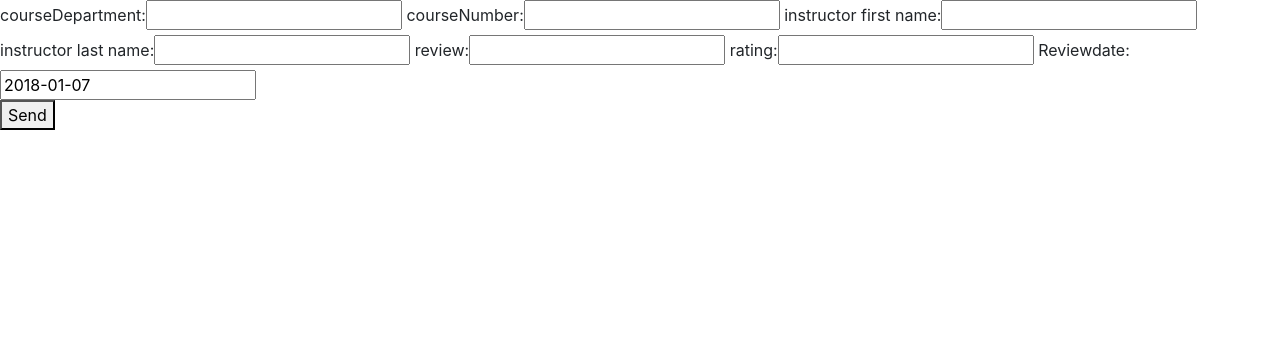
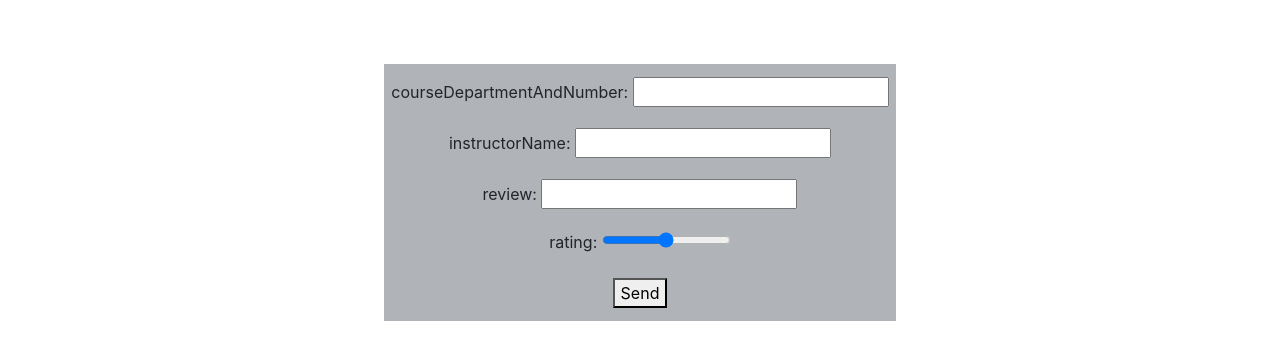
Before and after one commit to ejdweck/rate_courses, a Django app: page /add_course_review/ in a window 1280 px wide. Shown: the part 56-416 px from the top of the page. Run offline with Django 3.2, Linux system fonts and the light colour scheme; data comes from the database, SQL or seed files in the repository; both versions use the stored data as it was after the commit; some libraries are stand-ins or nearby versions.

Commit message:
major changes to add course review form. reduced bumber of entry fields as well as changed rating to a slider.  Working on implementing search functionality

```diff
--- a/course/forms.py
+++ b/course/forms.py
@@ -2,6 +2,12 @@ import datetime
 from django import forms
 
 class AddCourseReviewForm(forms.Form):
+    courseDepartmentAndNumber = forms.CharField(
+        required = True,
+        label = 'courseDepartmentAndNumber',
+        max_length = 32
+    )
+    '''
     courseDepartment = forms.CharField(
         required = True,
         label = 'courseDepartment',
@@ -12,6 +18,14 @@ class AddCourseReviewForm(forms.Form):
         label = 'courseNumber',
         max_length = 32
     )
+    '''
+
+    instructorName = forms.CharField(
+        required = True,
+        label = 'instructorName',
+        max_length = 32
+    )
+    '''
     instructorFirstName = forms.CharField(
         required = True,
         label = 'instructor first name',
@@ -22,6 +36,7 @@ class AddCourseReviewForm(forms.Form):
         label = 'instructor last name',
         max_length = 32
     )
+    '''
     review = forms.CharField(
     	required = True,
     	label = 'review',
@@ -29,8 +44,11 @@ class AddCourseReviewForm(forms.Form):
     )
     rating = forms.IntegerField(
     	required = True,
-    	label = 'rating'
+    	label = 'rating',
+        widget=forms.TextInput(attrs={'type': 'range','min':'0','max':'10','step':'1'})
     )
+    '''
     reviewDate = forms.DateField(
     	initial = datetime.date.today
     )
+    '''
--- a/course/urls.py
+++ b/course/urls.py
@@ -11,6 +11,7 @@ urlpatterns = [
  	url(r'^courses/$', views.courses, name='courses'),
     url(r'^course_reviews/$', views.course_reviews, name='course_reviews'),
     url(r'^add_course_review/$', views.add_course_review, name='add_course_review'),
+    url(r'^search/$', views.search, name='search'),
 
     # authentification system urls
     url(r'^login/$', auth_views.login, name='login'),
--- a/course/views.py
+++ b/course/views.py
@@ -7,8 +7,7 @@ from course.models import CourseReview, Course, Instructor
 from django.db.models import Avg
 from django.http import HttpResponse
 from django.core.exceptions import ObjectDoesNotExist
-
-#django.core.exceptions
+import datetime
 
 def homepage(request):
     cursor = connection.cursor()
@@ -39,23 +38,41 @@ def course_reviews(request):
 
 def add_course_review(request):
     if request.method == 'GET':
-        form = AddCourseReviewForm()
+        form = AddCourseReviewForm(auto_id=True)
     else:
-        form = AddCourseReviewForm(request.POST)
+        form = AddCourseReviewForm(request.POST,auto_id=True)
         if form.is_valid():
-            courseDepartment = form.cleaned_data['courseDepartment']
+            #courseDepartment = form.cleaned_data['courseDepartment']
+            # parse course department and course number from single field on form
+            courseDepartmentIndex = 0
+            courseDepartmentAndNumber = form.cleaned_data['courseDepartmentAndNumber']
+            for c in range(len(courseDepartmentAndNumber)):
+                if (courseDepartmentAndNumber[c].isdigit()):
+                    courseDepartmentIndex = c
+                    break;
+
+            courseDepartment = courseDepartmentAndNumber[0:courseDepartmentIndex]
+            # force courseDepartment to uppercase letters for consistency in database
             courseDepartment = courseDepartment.upper()
-            courseNumber = form.cleaned_data['courseNumber']
+            courseNumber = courseDepartmentAndNumber[courseDepartmentIndex:len(courseDepartmentAndNumber)]
+
+            #courseNumber = form.cleaned_data['courseNumber']
             review = form.cleaned_data['review']
             rating = form.cleaned_data['rating']
-            reviewDate = form.cleaned_data['reviewDate']
-            instructorFirstName = form.cleaned_data['instructorFirstName']
-            instructorLastName = form.cleaned_data['instructorLastName']
+            print(rating)
+            reviewDate = datetime.datetime.today()
+
+            # parse instructor first name and last name into individual fields
+            instructorName = form.cleaned_data['instructorName']
+            names = instructorName.split()
+            instructorFirstName = ""
+            instructorLastName = ""
+            if (len(names) > 2):
+                instructorFirstName = names[0]
+                instructorLastName = names[1]
+
             avgRating = 0.0
             numRatings = 0
-
-            print(courseDepartment)
-            print(courseNumber)
 
             # check if course already exists in database by querying
             course = Course.objects.filter(courseDepartment=courseDepartment,courseNumber=courseNumber)
@@ -66,9 +83,6 @@ def add_course_review(request):
                 # create course
                 new_course = Course.objects.create(courseDepartment=courseDepartment,courseNumber=courseNumber,courseName='',averageRating=avgRating,numberOfRatings=numRatings)
 
-                # create Instructor tuple if new instructor
-                new_instructor = Instructor.objects.filter(firstName=instructorFirstName)
-
                 # get the userId for the user leaving the review
                 currentUser = request.user
                 currentUserId = currentUser.id
@@ -78,7 +92,7 @@ def add_course_review(request):
                     instructor = Instructor.objects.get(firstName=instructorFirstName,lastName=instructorLastName)
                     instructorId = instructor.instructorId
                 except ObjectDoesNotExist:
-                    # add new instructor
+                    # create Instructor tuple if new instructor
                     newInstructor = Instructor.objects.create(
                         firstName=instructorFirstName,
                         lastName=instructorLastName
@@ -100,7 +114,7 @@ def add_course_review(request):
                 courseRatingAvg = CourseReview.objects.filter(courseDepartment=courseDepartment,courseNumber=courseNumber).aggregate(Avg('rating'))
                 # update courses avg rating
                 course = Course.objects.get(courseDepartment=courseDepartment,courseNumber=courseNumber)
-                course.averageRating = float(courseRatingAvg.get(1))
+                course.averageRating = courseRatingAvg['rating__avg']
                 # update number of reviews by adding 1
                 course.numberOfRatings += 1
                 # commit the changes
@@ -144,7 +158,12 @@ def add_course_review(request):
                 course.save()
 
             return render(request, "submission.html")
-    return render(request, "add_course_review.html", {'form': form})
+    # get courses for auto complete
+    courses = Course.objects.all()
+    # get instructors names for auto complete
+    instructorNames = Instructor.objects.all()
+
+    return render(request, "add_course_review.html", {'form': form, 'courses': courses, 'instructorNames': instructorNames})
 
 def signup(request):
     if request.method == 'POST':
@@ -159,3 +178,16 @@ def signup(request):
     else:
         form = UserCreationForm()
     return render(request, 'registration/signup.html', {'form': form})
+
+def search(request):
+    if request.method == 'GET': # If the form is submitted
+        search_query = request.GET.get('searchbox')
+        # Do whatever you need with the word the user looked for
+        dept = search_query.upper()
+        courses = CourseReview.objects.filter(courseDepartment=dept)
+        print (dept)
+        print(courses)
+        for c in courses:
+            print(c)
+        return render(request, 'search.html', {'courses':courses})
+    # Your code
--- a/static/css/main.css
+++ b/static/css/main.css
@@ -18,3 +18,36 @@ h1, h2, h3, h4, h5, h6 {
 	padding-right: 10%;
 	text-align: center;
 }
+
+/* Add Course Form CSS */
+
+.add-course-review-form {
+	background-color: #b0b3b7;
+    width: 40%;
+    padding-top: 1%;
+    padding-bottom: 1%;
+    margin-top: 5%;
+    margin-left: 30%;
+    margin-right: 30%;
+    border-collapse: separate;
+}
+
+.form-box {
+	text-align: center;
+}
+
+body .ui-autocomplete {
+  /* font-family to all */
+}
+
+body .ui-state-hover {
+	background: #428BCA!important;
+}
+
+body .ui-autocomplete .ui-menu-item .ui-corner-all {
+   /* all <a> */
+}
+
+body .ui-autocomplete .ui-menu-item .ui-state-focus {
+   /* selected <a> */
+}
--- a/templates/add_course_review.html
+++ b/templates/add_course_review.html
@@ -1,10 +1,60 @@
 {% extends 'index.html' %}
 {% block content %}
+<script>
+$(function() {
+
+var courseDeptAndNumber = [
+  {% for course in courses %}
+      "{{ course.courseDepartment}}{{course.courseNumber}}" {% if not forloop.last %},{% endif %}
+   {% endfor %}
+];
+
+var courseDeptNames = [
+   {% for course in courses %}
+   		"{{ course.courseDepartment}}" {% if not forloop.last %},{% endif %}
+   {% endfor %}
+];
+
+var courseNumbers = [
+   {% for course in courses %}
+   		"{{ course.courseNumber}}" {% if not forloop.last %},{% endif %}
+   {% endfor %}
+];
+
+var instructorNames = [
+   {% for name in instructorNames %}
+      "{{ name.firstName }} {{ name.lastName }}" {% if not forloop.last %},{% endif %}
+   {% endfor %}
+];
+
+$( "#courseDepartmentAndNumber" ).autocomplete({
+  source: courseDeptAndNumber
+});
+
+$( "#courseDepartment" ).autocomplete({
+  source: courseDeptNames
+});
+
+$( "#courseNumber" ).autocomplete({
+  source: courseNumbers
+});
+
+$( "#instructorName" ).autocomplete({
+  source: instructorNames
+});
+
+});
+
+</script>
 <form method="post">
-    {% csrf_token %}
-    {{ form }}
-    <div class="form-actions">
-      <button type="submit">Send</button>
+	<div class="add-course-review-form">
+		<div class="form-box">
+		    {% csrf_token %}
+		    {{ form.as_p }}
+		    <div class="form-actions">
+		      <button type="submit">Send</button>
+		    </div>
+	    </div>
     </div>
 </form>
 {% endblock %}
--- a/templates/index.html
+++ b/templates/index.html
@@ -12,6 +12,11 @@
     <!--
     <link rel="stylesheet" href="https://maxcdn.bootstrapcdn.com/bootstrap/4.0.0-beta.2/css/bootstrap.min.css" integrity="sha384-PsH8R72JQ3SOdhVi3uxftmaW6Vc51MKb0q5P2rRUpPvrszuE4W1povHYgTpBfshb" crossorigin="anonymous">
       -->
+      <link href = "https://code.jquery.com/ui/1.10.4/themes/ui-lightness/jquery-ui.css" rel = "stylesheet">
+      <script src = "https://code.jquery.com/jquery-1.10.2.js"></script>
+      <script src = "https://code.jquery.com/ui/1.10.4/jquery-ui.js"></script>
+      <script src="{% static 'js/javascript.js' %}"> </script>
+
       <link href="{% static 'css/bootstrap.min.css' %}" rel="stylesheet">
       <link href="{% static 'css/bootstrap-theme.css' %}" rel="stylesheet">
       <link href="{% static 'css/main.css' %}" rel="stylesheet">
@@ -43,9 +48,6 @@
 
     <!-- Optional JavaScript -->
     <!-- jQuery first, then Popper.js, then Bootstrap JS -->
-    <script src="https://code.jquery.com/jquery-3.2.1.slim.min.js" integrity="sha384-KJ3o2DKtIkvYIK3UENzmM7KCkRr/rE9/Qpg6aAZGJwFDMVNA/GpGFF93hXpG5KkN" crossorigin="anonymous"></script>
-    <script src="https://cdnjs.cloudflare.com/ajax/libs/popper.js/1.12.3/umd/popper.min.js" integrity="sha384-vFJXuSJphROIrBnz7yo7oB41mKfc8JzQZiCq4NCceLEaO4IHwicKwpJf9c9IpFgh" crossorigin="anonymous"></script>
-    <script src="https://maxcdn.bootstrapcdn.com/bootstrap/4.0.0-beta.2/js/bootstrap.min.js" integrity="sha384-alpBpkh1PFOepccYVYDB4do5UnbKysX5WZXm3XxPqe5iKTfUKjNkCk9SaVuEZflJ" crossorigin="anonymous"></script>
 
     {% block content %}
     {% endblock %}
```
Also changed, not shown: templates/homepage.html (+13 -0 lines), templates/search.html (added, +22 -0 lines), course/migrations/0001_initial.py, data.db, static/js/javascript.js (added).
